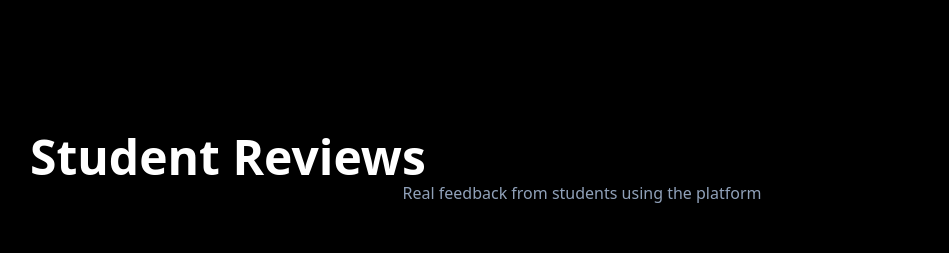
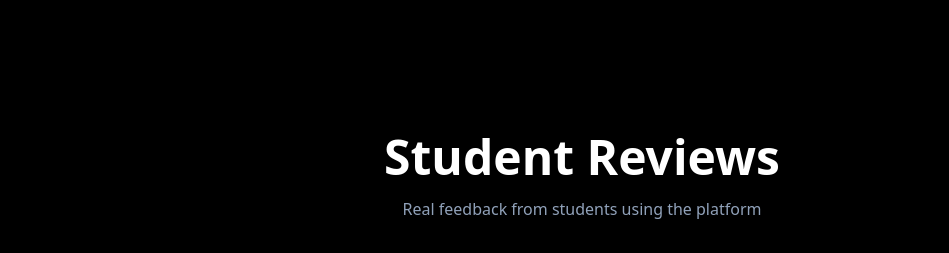
Before and after one commit to aanishj-dev/student-survival-ai, a React (Vite) app: page / in a window 1280 px wide. Shown: the part 5460-5713 px from the top of the page, without its empty margins (58-1007 px from the left). Built offline with nearby package versions, Linux system fonts and the light colour scheme; no server answers; the database is empty.

Commit message:
fixed reviews heading alignment

```diff
--- a/src/components/sections/Reviews.jsx
+++ b/src/components/sections/Reviews.jsx
@@ -89,13 +89,15 @@ async function handleSubmit(e) {
 }
   return (
     <section className="mx-auto max-w-6xl px-4 py-16 sm:px-6 sm:py-24">
-      <h2 className="text-3xl font-black sm:text-5xl">
-        Student Reviews
-      </h2>
+      <div className="mb-12 text-center">
+  <h2 className="text-3xl font-black sm:text-5xl">
+    Student Reviews
+  </h2>
 
-      <p className="mb-12 text-center text-slate-400">
-        Real feedback from students using the platform
-      </p>
+  <p className="mt-4 text-slate-400">
+    Real feedback from students using the platform
+  </p>
+</div>
 
      <form
   onSubmit={handleSubmit}
```
